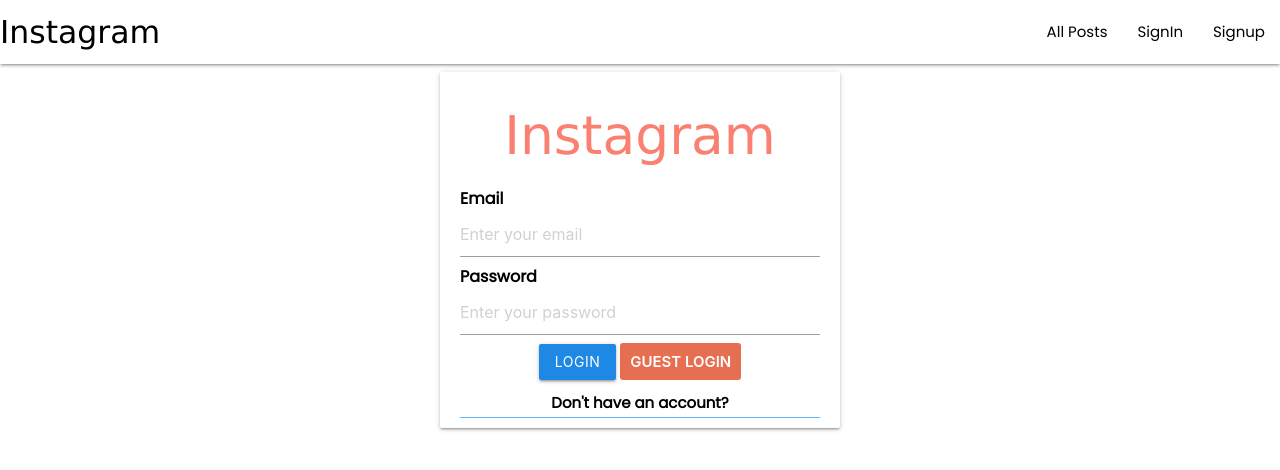
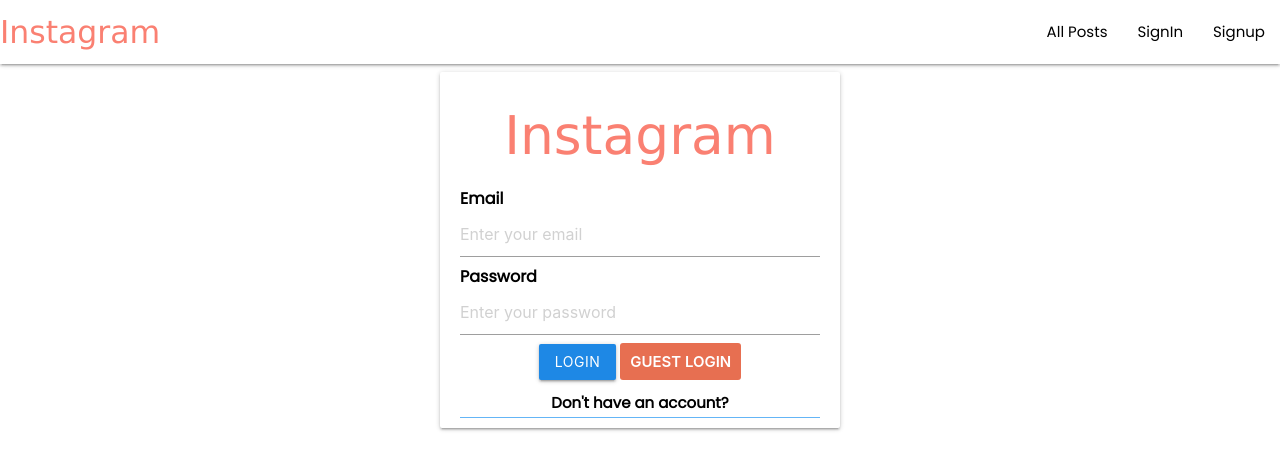
Before and after one commit to devTejas/Insta-Clone, a React (Create React App) app in the folder client/: page /signin in a window 1280 px wide. Shown: the top 470 px of the page. Built offline with nearby package versions, Linux system fonts and the light colour scheme; a web font is replaced by a local one.

Commit message:
Changed color of Logo

```diff
--- a/client/src/components/Navbar.js
+++ b/client/src/components/Navbar.js
@@ -21,7 +21,7 @@
       <nav>
         <div className="nav-wrapper white">
           <Link to={state ? "/" : "/all"} className="brand-logo left">
-            Instagram
+            <span style={{ color: "salmon" }}>Instagram</span>
           </Link>
           <ul id="nav-mobile" style={{ display: "flex" }} className="right">
             <li>
```
